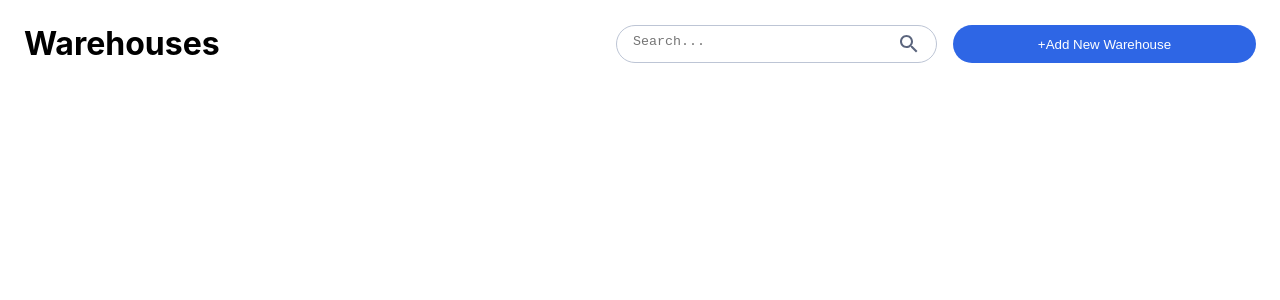
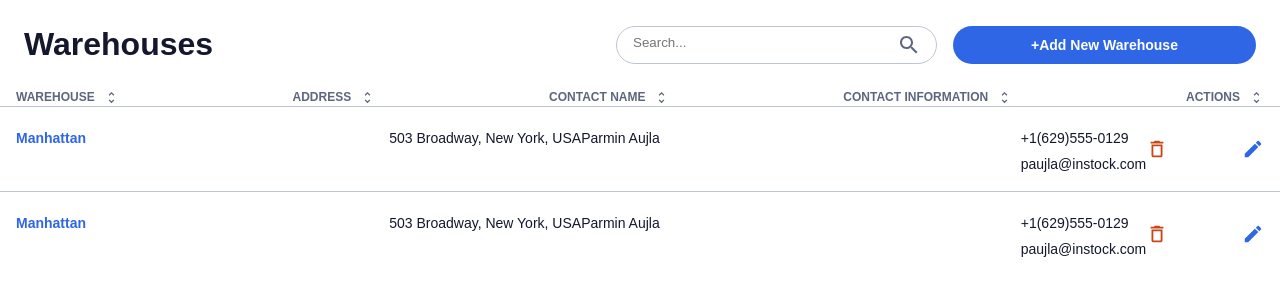
Before and after one commit to timohuennebeck/instock-jon, a React (Create React App) app: page / in a window 1280 px wide. Shown: the top 300 px of the page. Built offline with nearby package versions, Linux system fonts and the light colour scheme.

Commit message:
Add warehouse cards to the list

```diff
--- /dev/null
+++ b/src/components/WarehouseCard/WarehouseCard.js
@@ -0,0 +1,36 @@
+import './WarehouseCard.scss'
+import deleteIcon from '../../assets/images/icons/delete_outline-24px.svg'
+import editIcon from '../../assets/images/icons/edit-24px.svg'
+
+export default function WarehouseCard() {
+    return (
+        <div className='warehouse-card'>
+            <div className='warehouse-card__container'>
+                <div className='warehouse-card__tile'>
+                    <p className='p-small warehouse-card__title'>WAREHOUSE</p>
+                    <p className='p-medium warehouse-card__content warehouse-card__name'>Manhattan</p>
+                </div>
+                <div className='warehouse-card__tile'>
+                    <p className='p-small warehouse-card__title'>ADDRESS</p>
+                    <p className='p-medium warehouse-card__content '>503 Broadway, New York, USA</p>
+                </div>
+            </div>
+
+            <div className='warehouse-card__container'>
+                <div className='warehouse-card__tile'>
+                    <p className='p-small warehouse-card__title'>CONTACT NAME</p>
+                    <p className='p-medium  warehouse-card__content '>Parmin Aujla</p>
+                </div>
+                <div className='warehouse-card__tile warehouse-card__tile--contact'>
+                    <p className='p-small warehouse-card__title'>CONTACT INFORMATION</p>
+                    <p className='p-medium  warehouse-card__content'>+1(629)555-0129</p>
+                    <p className='p-medium  warehouse-card__content'>paujla@instock.com</p>
+                </div>
+            </div>
+            <div className='warehouse-card__icons-container'>
+                <img className='warehouse-card__icons'src={deleteIcon} alt='Delete Warehouse'></img>
+                <img className='warehouse-card__icons'src={editIcon} alt='Edit Warehouse'></img>
+            </div>
+        </div>
+    )
+}
--- /dev/null
+++ b/src/components/WarehouseCard/WarehouseCard.scss
@@ -0,0 +1,78 @@
+@use "../../styles/partials/mixins" as *;
+@use "../../styles/partials/reset" as *;
+@use "../../styles/partials/fonts" as *;
+@use "../../styles/partials/variables" as *;
+
+.warehouse-card{
+    padding: 1rem;
+    padding-top: 0;
+    border-top: 1px solid $sec-color-2;
+    justify-content: space-between;
+    display: flex;
+    flex-wrap: wrap;
+    @include tablet {
+        flex-wrap: nowrap;
+    }
+
+
+    &__container {
+        display: flex;
+        flex-direction: column;
+        justify-content: space-between;
+        width: 48%;
+
+        @include tablet {
+            flex-direction: row;
+        }
+
+    }
+
+    &__tile {
+        padding-top: 1rem;
+
+        &--contact {
+            @include tablet {
+                display: flex;
+                flex-direction: column;
+            }
+        }
+
+    }
+
+    &__title {
+        font-weight: 600;
+        color: $sec-color-1;
+        @include tablet {
+            display: none;
+        }
+    }
+
+    &__content {
+        padding-top: 4px;
+    }
+
+
+    &__name {
+        color: $prim-color-2;
+        font-weight: 600;
+        background-image: url('../../assets/images/icons/chevron_right-24px.svg');
+        background-repeat: no-repeat;
+        background-position: 75px 4px;
+        background-size: 20px;
+    }
+
+
+    &__icons-container {
+        width: 100%;
+        display: flex;
+        justify-content: space-between;
+        padding-top: 1rem;
+        @include tablet {
+            width: 10%;
+        }
+    }
+
+    &__icons {
+        width: 22px;
+    }
+}
--- a/src/components/WarehouseForm/WarehouseForm.scss
+++ b/src/components/WarehouseForm/WarehouseForm.scss
@@ -3,17 +3,13 @@
 @use "../../styles/partials/reset" as *;
 
 .warehouse__form {
-
     @include tablet {
         display: flex;
         padding: 0;
         width: 50vw;
-
-
     }
 
     &-search {
-
         height: 36px;
         width: 100%;
         border-radius: 20px;
@@ -23,6 +19,7 @@
         background-image: url(../../assets/images/icons/search-24px.svg);
         background-repeat: no-repeat;
         background-position: right 5% bottom 50%;
+        margin-top: 1rem;
 
         &:focus{
             outline: none;//remove default outline
@@ -32,6 +29,7 @@
         @include tablet {
             height: 38px;
             margin-right: 1rem;
+            margin-top: 0;
 
         }
     }
--- a/src/components/WarehouseList/WarehouseList.js
+++ b/src/components/WarehouseList/WarehouseList.js
@@ -1,15 +1,33 @@
-import WarehouseForm from '../WarehouseForm/WarehouseForm'
-import './WarehouseList.scss'
+import WarehouseCard from "../WarehouseCard/WarehouseCard";
+import WarehouseForm from "../WarehouseForm/WarehouseForm";
+import WarehouseListHeader from "../WarehouseListHeader/WarehouseListHeader";
+import "./WarehouseList.scss";
 
-export default function WarehouseList(){
+export default function WarehouseList() {
+  // props: warehousedata
 
-    // props: warehousedata
-
-    return (
-        <div className='warehouse'>
-            <h1 className='warehouse__title'>Warehouses</h1>
-            <WarehouseForm />
-            {/* list */}
-        </div>
-    )
+  return (
+    <>
+    <div className="warehouse">
+      <div className="warehouse__header">
+        <h1 className="warehouse__header__title">Warehouses</h1>
+        <WarehouseForm />
+      </div>
+      <WarehouseListHeader />
+      {/* list */}
+      <WarehouseCard />
+      <WarehouseCard />
+      {/* {warehouseData.map((warehouse) => (
+        <WarehouseListCard
+          key={warehouseData.id}
+          name={warehouseData.name}
+          address={warehouseData.address}
+          contactName={warehouseData.contact.name}
+          phone={warehouseData.contact.phone}
+          email={warehouseData.contact.email}
+        />
+      ))} */}
+    </div>
+    </>
+  );
 }
--- a/src/components/WarehouseList/WarehouseList.scss
+++ b/src/components/WarehouseList/WarehouseList.scss
@@ -3,7 +3,7 @@
 
 
 
-.warehouse {
+.warehouse__header {
     margin: 1rem;
 
     @include tablet {
--- /dev/null
+++ b/src/components/WarehouseListHeader/WarehouseListHeader.js
@@ -0,0 +1,13 @@
+import './WarehouseListHeader.scss'
+
+export default function WarehouseListHeader (){
+    return (
+        <div className='warehouse__list-header'>
+            <p className='p-small warehouse__list-header-title'>WAREHOUSE</p>
+            <p className='p-small warehouse__list-header-title'>ADDRESS</p>
+            <p className='p-small warehouse__list-header-title'>CONTACT NAME</p>
+            <p className='p-small warehouse__list-header-title'>CONTACT INFORMATION</p>
+            <p className='p-small warehouse__list-header-title'>ACTIONS</p>
+        </div>
+    )
+}
--- /dev/null
+++ b/src/components/WarehouseListHeader/WarehouseListHeader.scss
@@ -0,0 +1,29 @@
+@use "../../styles/partials/mixins" as *;
+@use "../../styles/partials/reset" as *;
+@use "../../styles/partials/variables" as *;
+
+.warehouse__list-header {
+    display: none;
+
+    @include tablet {
+        display: flex;
+        width: 100%;
+        padding: 0 1rem;
+        justify-content: space-between;
+    }
+
+    &-title {
+        font-weight: 600;
+        color: $sec-color-1;
+        background-image: url('../../assets/images/icons/sort-24px.svg');
+        background-repeat: no-repeat;
+        background-position: right;
+        padding-right: 1.5rem;
+        background-size: 15px;
+
+        &--action {
+            background-image: none;
+        }
+
+    }
+}
```
